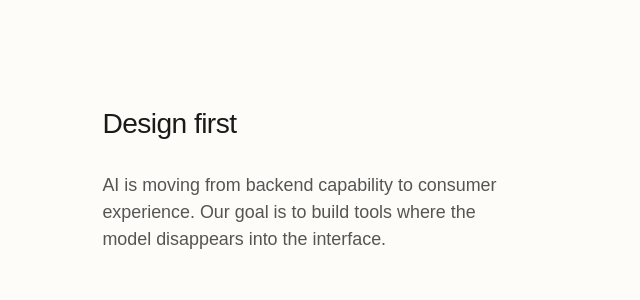
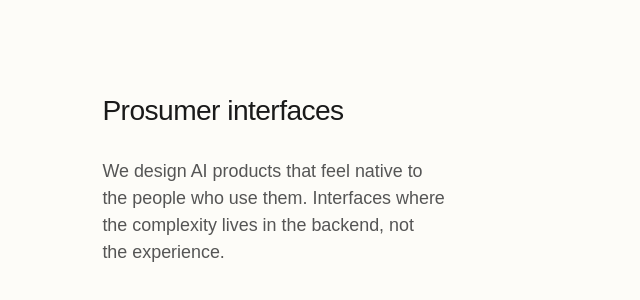
Before and after one commit to pendulum-ai/Pagenineteen2, a React (Vite) app: page / in a window 1280 px wide. Shown: the part 8576-8876 px from the top of the page, without its empty margins (0-640 px from the left). Built offline with nearby package versions, Linux system fonts and the light colour scheme; a web font is replaced by a local one.

Commit message:
Update design first section to prosumer interfaces

```diff
--- a/src/data/scrollData.js
+++ b/src/data/scrollData.js
@@ -27,7 +27,7 @@ export const FRAMES = [
   },
   {
     range: [0.75, 0.98],
-    title: "Design first",
-    text: "AI is moving from backend capability to consumer experience. Our goal is to build tools where the model disappears into the interface."
+    title: "Prosumer interfaces",
+    text: "We design AI products that feel native to the people who use them. Interfaces where the complexity lives in the backend, not the experience."
   }
 ];
```
